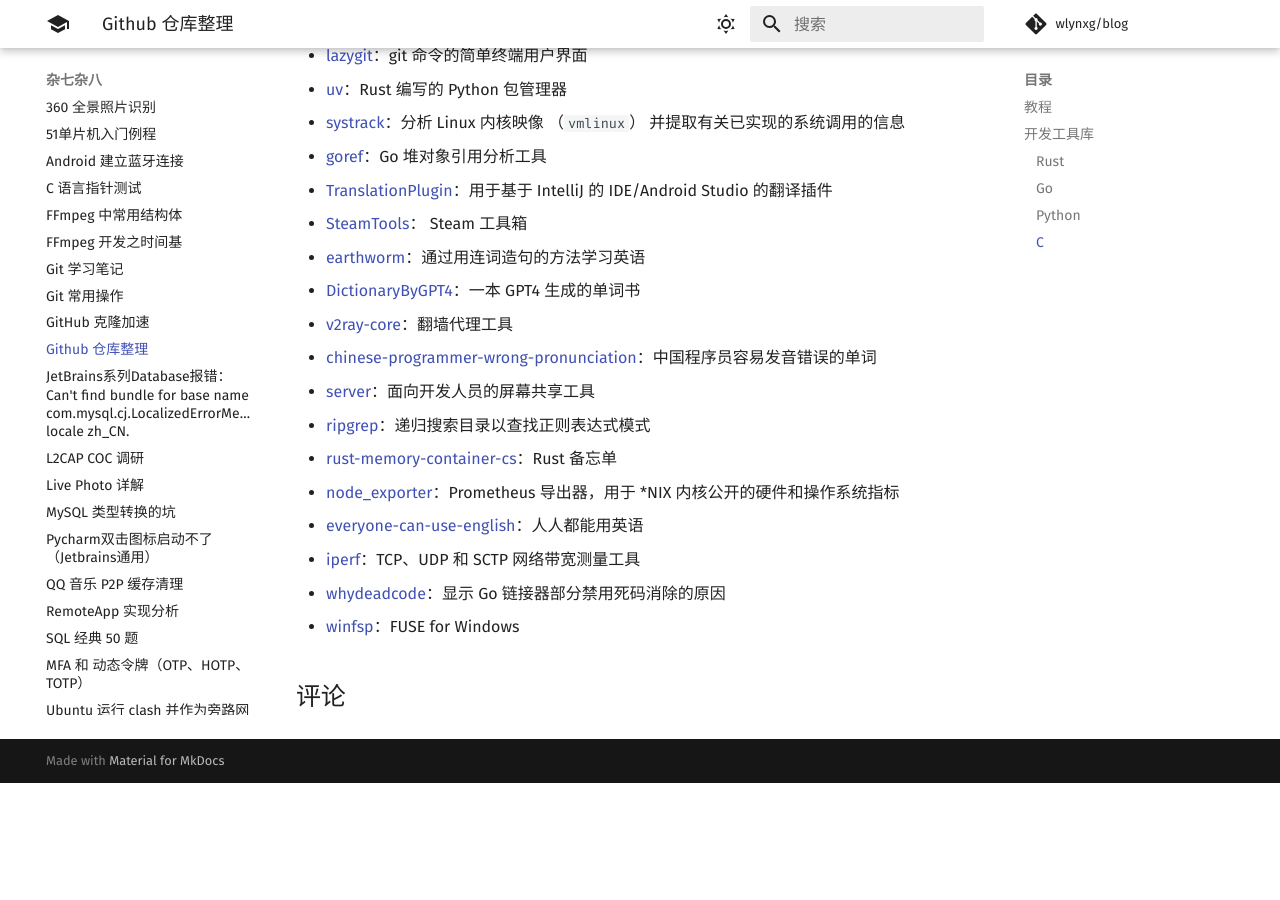
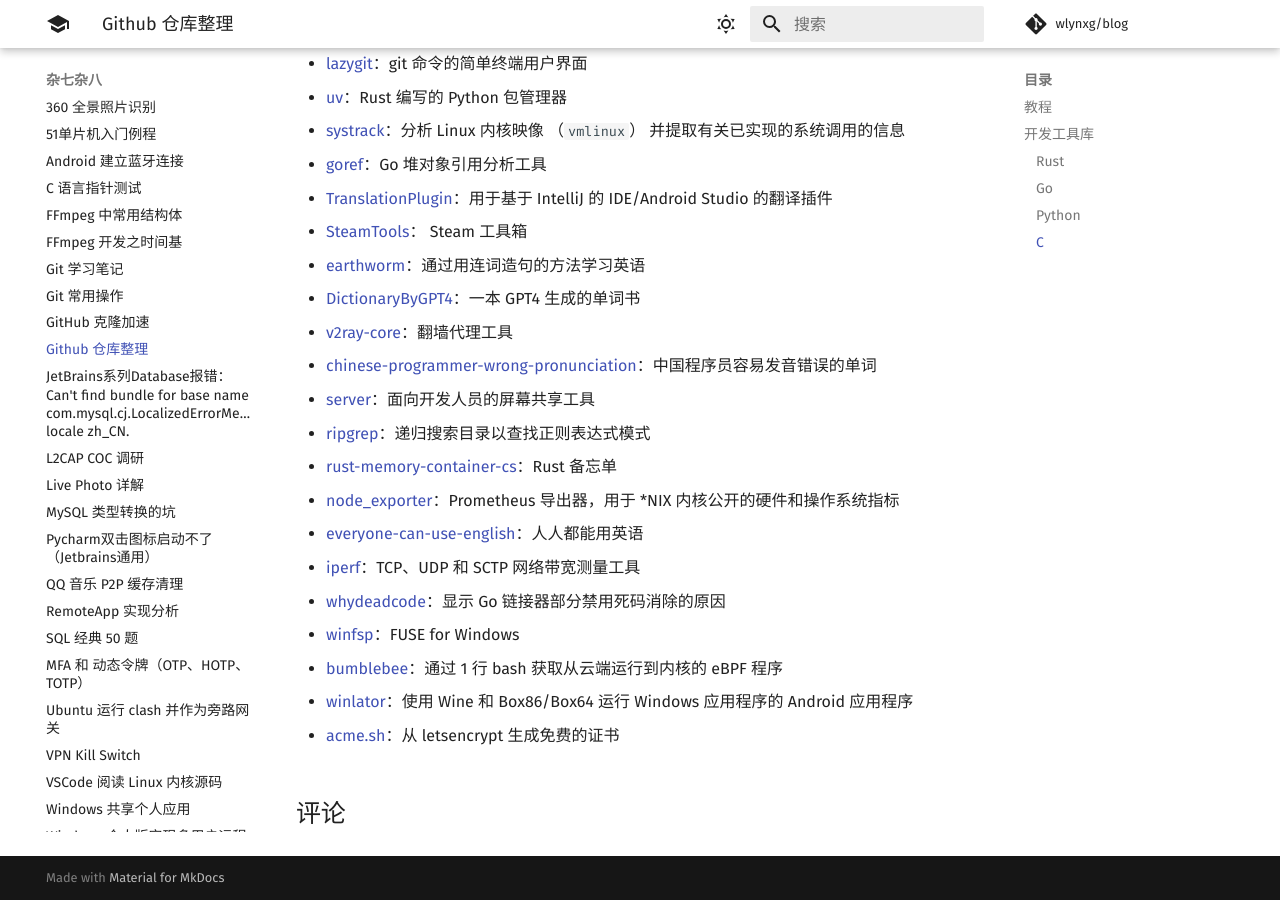
Before and after one commit to 1314liuwei/blog, an MkDocs documentation site: the page built from docs/杂七杂八/Github 仓库整理.md, in a window 1280 px wide and 900 px high, scrolled down 2068 px. Built offline with MkDocs 1.6.1 and Material for MkDocs 9.7.7, drawn with Linux system fonts in a browser that asks for light colours; comment, search, counter and statistics services are not loaded; before the commit the page ends 2851 px from its top, so only the background shows below that.

Commit message:
2024/09/03 周二

```diff
--- a/docs/杂七杂八/Github 仓库整理.md
+++ b/docs/杂七杂八/Github 仓库整理.md
@@ -52,31 +52,65 @@
   ## 实用工具
 
 - [VxKex](https://github.com/i486/VxKex)：允许一些 Windows 8、8.1 和 10 独有的应用程序在 Windows 7 上运行
+
 - [aria2](https://github.com/aria2/aria2)：下载工具，支持 HTTP/HTTPS、FTP、SFTP、BitTorrent 和 Metalink
+
 - [conceal](https://github.com/tyrchen/conceal)：基于 noise，通过不安全的通道发送加密文件
+
 - [MyIP](https://github.com/jason5ng32/MyIP)：IP 检测网站
+
 - [netcap](https://github.com/bytedance/netcap)：基于bcc，可对含skb作为参数的系统函数，或者基于DPDK的mbuf抓包分析
+
 - [SpoofDPI](https://github.com/xvzc/SpoofDPI)：规避深度包检测的简单工具
+
 - [zapret](https://github.com/bol-van/zapret)：DPI 翻墙工具
+
 - [GoodbyeDPI](https://github.com/ValdikSS/GoodbyeDPI)：深度数据包检测规避（适用于 Windows）
+
 - [libkcp](https://github.com/xtaci/libkcp)：FEC 在 C++ 中为 iOS/Android 增强的 KCP 会话库
+
 - [Follow](https://github.com/RSSNext/Follow)：RSS 阅读器
+
 - [cobalt](https://github.com/imputnet/cobalt)：媒体下载器
+
 - [lazygit](https://github.com/jesseduffield/lazygit)：git 命令的简单终端用户界面
+
 - [uv](https://github.com/astral-sh/uv)：Rust 编写的 Python 包管理器
+
 - [systrack](https://github.com/mebeim/systrack)：分析 Linux 内核映像 （`vmlinux`） 并提取有关已实现的系统调用的信息
+
 - [goref](https://github.com/cloudwego/goref)：Go 堆对象引用分析工具
+
 - [TranslationPlugin](https://github.com/YiiGuxing/TranslationPlugin)：用于基于 IntelliJ 的 IDE/Android Studio 的翻译插件
+
 - [SteamTools](https://github.com/BeyondDimension/SteamTools)： Steam 工具箱
+
 - [earthworm](https://github.com/cuixueshe/earthworm)：通过用连词造句的方法学习英语
+
 - [DictionaryByGPT4](https://github.com/Ceelog/DictionaryByGPT4)：一本 GPT4 生成的单词书
+
 - [v2ray-core](https://github.com/v2fly/v2ray-core)：翻墙代理工具
+
 - [chinese-programmer-wrong-pronunciation](https://github.com/shimohq/chinese-programmer-wrong-pronunciation)：中国程序员容易发音错误的单词
+
 - [server](https://github.com/screego/server)：面向开发人员的屏幕共享工具
+
 - [ripgrep](https://github.com/BurntSushi/ripgrep)：递归搜索目录以查找正则表达式模式
+
 - [rust-memory-container-cs](https://github.com/usagi/rust-memory-container-cs)：Rust 备忘单
+
 - [node_exporter](https://github.com/prometheus/node_exporter)：Prometheus 导出器，用于 *NIX 内核公开的硬件和操作系统指标
+
 - [everyone-can-use-english](https://github.com/ZuodaoTech/everyone-can-use-english)：人人都能用英语
+
 - [iperf](https://github.com/esnet/iperf)：TCP、UDP 和 SCTP 网络带宽测量工具
+
 - [whydeadcode](https://github.com/aarzilli/whydeadcode)：显示 Go 链接器部分禁用死码消除的原因
+
 - [winfsp](https://github.com/winfsp/winfsp)：FUSE for Windows
+
+- [bumblebee](https://github.com/solo-io/bumblebee)：通过 1 行 bash 获取从云端运行到内核的 eBPF 程序
+
+- [winlator](https://github.com/brunodev85/winlator)：使用 Wine 和 Box86/Box64 运行 Windows 应用程序的 Android 应用程序
+
+- [acme.sh](https://github.com/acmesh-official/acme.sh)：从 letsencrypt 生成免费的证书
```
